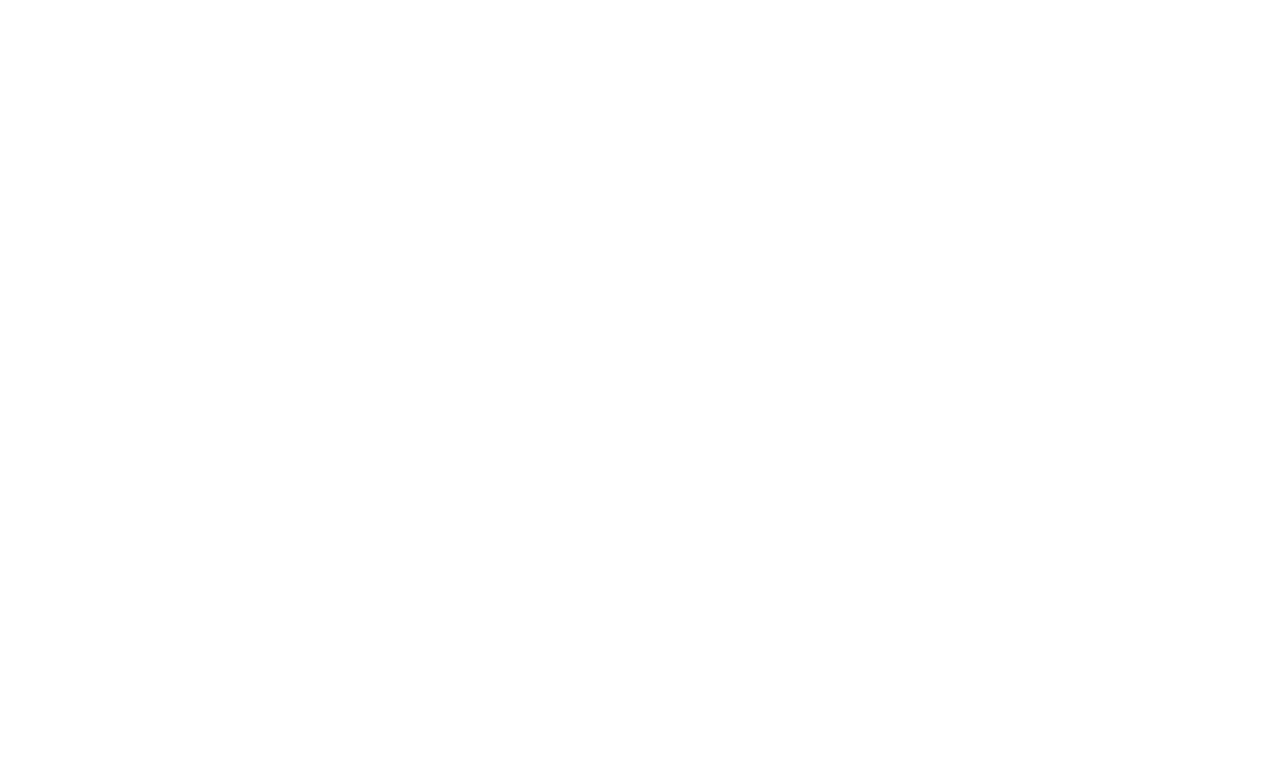
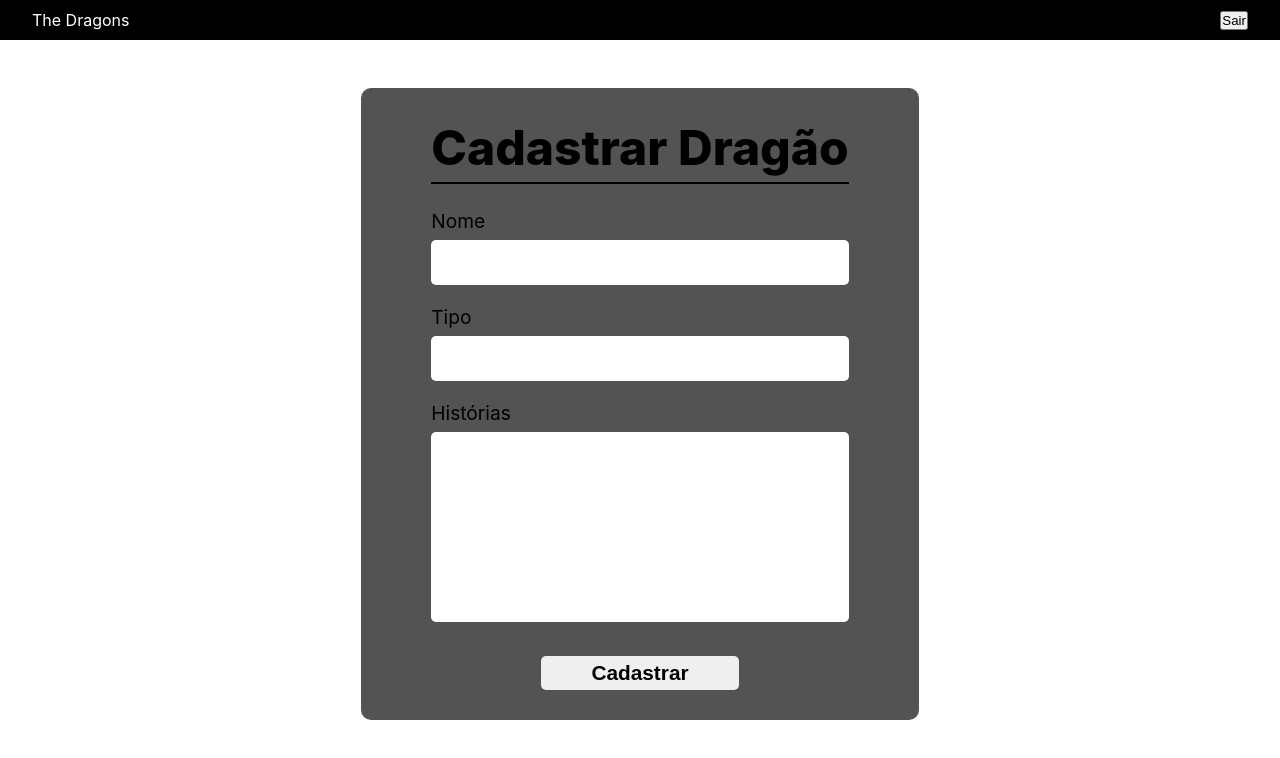
Before and after one commit to m4rcaoferole/sistemdragonlist, a React (Create React App) app: page /register in a window 1280 px wide. Before the commit this address had no page. Shown: the top 758 px of the page. Built offline with nearby package versions, Linux system fonts and the light colour scheme.

Commit message:
feat: page-resgister

```diff
--- a/src/App.css
+++ b/src/App.css
@@ -1,13 +1,3 @@
-*,
-*:before,
-*:after {
-  box-sizing: inherit;
-}
-
-* {
-  box-sizing: border-box;
-}
-
 body {
   margin: 0;
   font-family: -apple-system, BlinkMacSystemFont, "Segoe UI", "Roboto", "Oxygen",
--- a/src/AppRoutes.jsx
+++ b/src/AppRoutes.jsx
@@ -1,13 +1,15 @@
 import { BrowserRouter, Routes, Route } from "react-router-dom";
 import { Home } from "./pages/Home";
 import { Login } from "./pages/Login";
+import { RegistersDragon } from "./pages/RegistersDragon";
 
 export const AppRouter = () => {
   return (
     <BrowserRouter>
       <Routes>
+        <Route path="/login" element={<Login />} />
         <Route path="/" element={<Home />} />
-        <Route path="/login" element={<Login />} />
+        <Route path="/register" element={<RegistersDragon />} />
       </Routes>
     </BrowserRouter>
   );
--- /dev/null
+++ b/src/pages/Header/index.jsx
@@ -0,0 +1,11 @@
+import './styles.css'
+
+export const Header = () => {
+
+   return (
+      <header className="head-menu">
+        <div>The Dragons</div>
+        <button>Sair</button>
+      </header>
+   )
+}
--- /dev/null
+++ b/src/pages/Header/styles.css
@@ -0,0 +1,10 @@
+.head-menu {
+   display: flex;
+   align-items: center;
+   justify-content: space-between;
+   background-color: black;
+   color: #fff;
+   width: 100%;
+   height: 40px;
+   padding: 0 2rem;
+ }
--- a/src/pages/Home/index.jsx
+++ b/src/pages/Home/index.jsx
@@ -1,6 +1,7 @@
 import axios from "axios";
 import { useEffect, useState } from "react";
 import { DragonsTypes } from "../../components/DragonsTypes";
+import { Header } from "../Header";
 
 import "../Home/styles.css";
 
@@ -16,13 +17,12 @@
   }, []);
 
   return (
+    <>
+      <Header />
+
       <div className="container-list">
+        <main className="drangon-container">
           <h1>Tipos de Dragões</h1>
-      <main className="drangon-container">
-        <header>
-          <div>The Dragons</div>
-          <button onClick={logout}>Sair</button>
-        </header>
           <div className="all-container">
             {dragons
               .map((dragon, index) => {
@@ -39,5 +39,6 @@
           </div>
         </main>
       </div>
+    </>
   );
 }
--- a/src/pages/Home/styles.css
+++ b/src/pages/Home/styles.css
@@ -7,7 +7,9 @@
   padding: 3rem 0.5rem;
 }
 
+
 .drangon-container {
+  flex: 1;
   display: flex;
   flex-direction: column;
   align-items: center;
--- /dev/null
+++ b/src/pages/RegistersDragon/index.jsx
@@ -0,0 +1,76 @@
+import { useState } from "react";
+import { Header } from "../Header";
+
+import './styles.css'
+
+function initialState() {
+  return {
+    name: "",
+    type: "",
+    histories: "",
+  };
+}
+
+export const RegistersDragon = () => {
+  const [values, setValues] = useState(initialState);
+
+  function onChange(event) {
+    const { value, name } = event.target;
+
+    setValues({
+      ...values,
+      [name]: value,
+    });
+  }
+
+
+
+  return (
+    <>
+      <Header />
+      <main>
+         <div className="container-form">
+            <h1>Cadastrar Dragão</h1>
+            <div className="line-register"></div>
+            <div className="content-form">
+               <form className="">
+                  <div className="fields">
+                  <label htmlFor="name">Nome</label>
+                  <input
+                     type="text"
+                     name="name"
+                     id="name"
+                     onChange={onChange}
+                     value={values.name}
+                  />
+                  </div>
+                  <div className="fields">
+                  <label htmlFor="type">Tipo</label>
+                  <input
+                     type="text"
+                     name="type"
+                     id="type"
+                     onChange={onChange}
+                     value={values.type}
+                  />
+                  </div>
+                  <div className="fields">
+                  <label htmlFor="histories">Histórias</label>
+                  <textarea
+                     type="text"
+                     name="histories"
+                     id="histories"
+                     onChange={onChange}
+                     value={values.histories}
+                  />
+                  </div>
+                  <div className="btn-register">
+                  <button type="submit">Cadastrar</button>
+                  </div>
+               </form>
+            </div>
+         </div>
+      </main>
+    </>
+  );
+};
--- /dev/null
+++ b/src/pages/RegistersDragon/styles.css
@@ -0,0 +1,82 @@
+main {
+   display: flex;
+   justify-content: center;
+
+
+   padding: 3rem 0;
+}
+
+.container-form {
+   background-color: #535353;
+   padding: 30px 70px;
+   border-radius: 10px;
+}
+
+.container-form h1{
+   font-weight: 800;
+   text-align: center;
+
+   font-size: 3rem;
+   margin-bottom: 5px;
+}
+
+.line-register {
+   height: 2px;
+   background-color: #000000;
+}
+
+.content-form {
+   margin-top: 25px;
+
+}
+
+.fields {
+   margin-bottom: 20px;
+}
+
+label {
+   display: block;
+   margin-bottom: 7px;
+   font-size: 1.2rem;
+}
+
+input, textarea {
+   width: 100%;
+   border-radius: 5px;
+   border: 0;
+   outline: 0;
+
+   font-size: 1.2rem;
+
+   padding-left: 15px;
+}
+
+input {
+   height: 45px;
+}
+
+textarea {
+   height: 190px;
+   resize: none;
+
+   padding-top: 10px;
+}
+
+.btn-register {
+   margin-top: 30px;
+   text-align: center;
+
+}
+
+.btn-register button{
+   font-weight: 800;
+   font-size: 1.3rem;
+
+   padding: 5px 50px;
+
+   border: 0;
+   border-radius: 5px;
+
+   cursor: pointer;
+
+}
```
Lines whose indentation alone changed are shown as unchanged.
